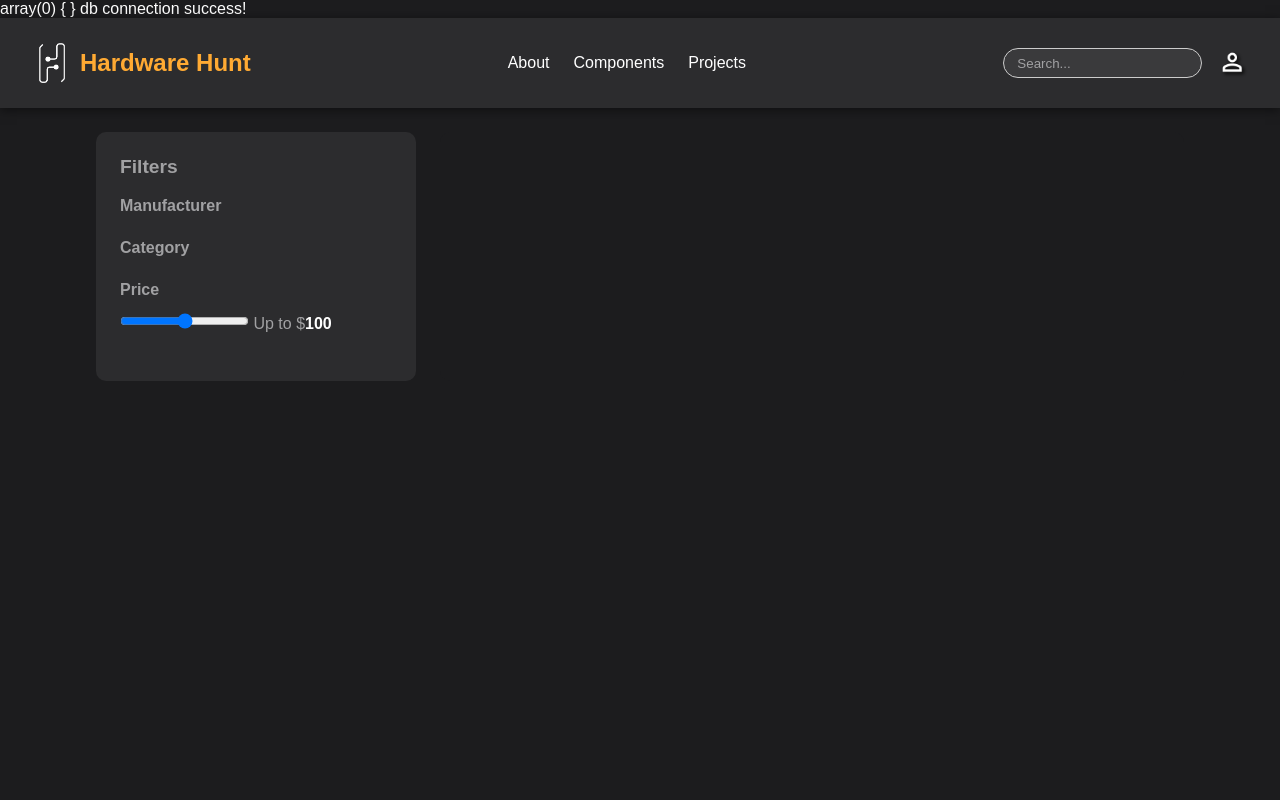
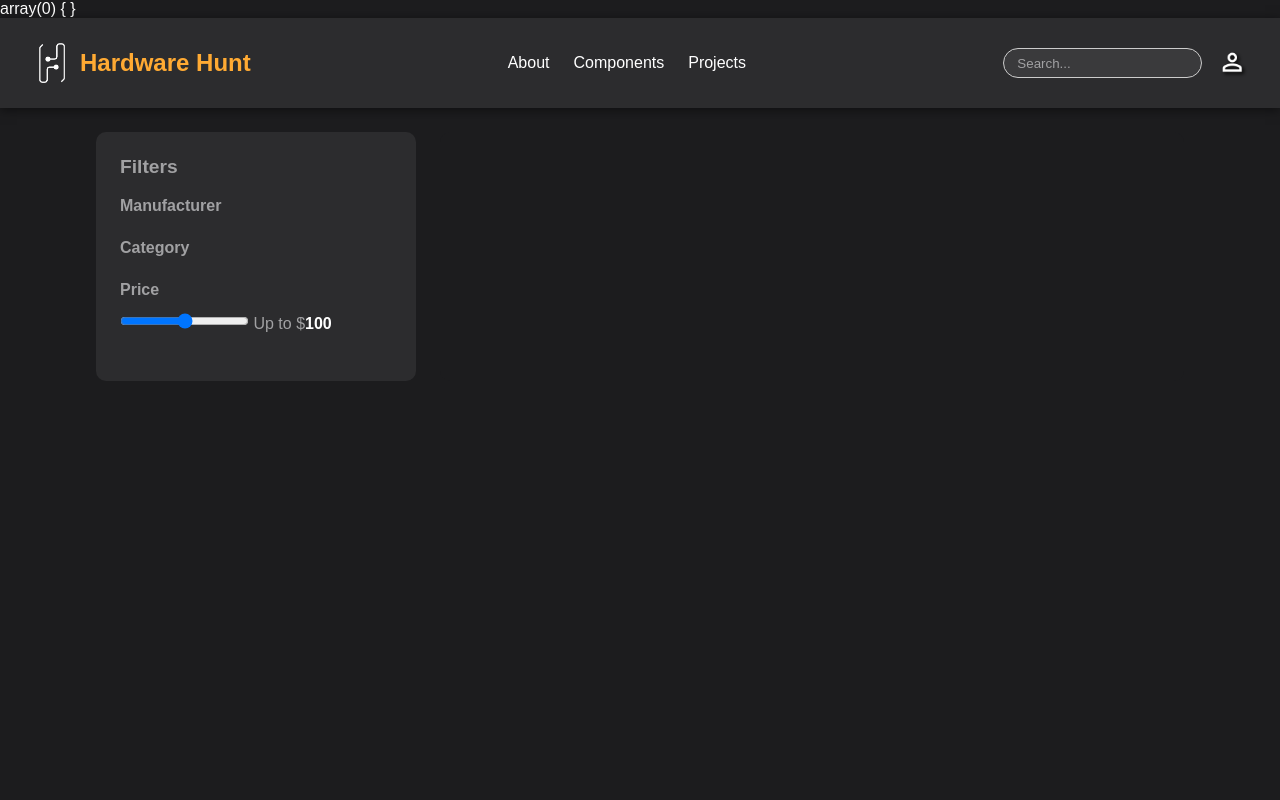
Before and after one commit to JonesMays/hardware_hunt, a PHP site: page /component_results.php in a window 1280 px wide. Run offline with PHP 8.4, Linux system fonts and the light colour scheme; data that the repository does not hold is empty.

Commit message:
commented out "db connection success"

```diff
--- a/hardwareHunt/component_details.php
+++ b/hardwareHunt/component_details.php
@@ -27,7 +27,7 @@ if($mysql->connect_errno) { //if error
     echo "db connection error : " . $mysql->connect_error; //tell me there was an erro
     exit(); //stop running page
 } else {
-    echo "db connection success!"; //slaytastic. no errors
+    //echo "db connection success!"; //slaytastic. no errors, removing to get rid of it on page
     //if you mess up username password serve then this error will come up.
 }
 ?>
--- a/hardwareHunt/component_results.php
+++ b/hardwareHunt/component_results.php
@@ -27,7 +27,7 @@ if($mysql->connect_errno) { //if error
     echo "db connection error : " . $mysql->connect_error; //tell me there was an erro
     exit(); //stop running page
 } else {
-    echo "db connection success!"; //slaytastic. no errors
+    // echo "db connection success!"; //slaytastic. no errors, removing to get rid of it on page
     //if you mess up username password serve then this error will come up.
 }
 ?>
--- a/hardwareHunt/project_details.php
+++ b/hardwareHunt/project_details.php
@@ -27,7 +27,7 @@ if($mysql->connect_errno) { //if error
     echo "db connection error : " . $mysql->connect_error; //tell me there was an erro
     exit(); //stop running page
 } else {
-    echo "db connection success!"; //slaytastic. no errors
+    //echo "db connection success!"; //slaytastic. no errors, removing to get rid of it on page
     //if you mess up username password serve then this error will come up.
 }
 ?>
--- a/hardwareHunt/search.php
+++ b/hardwareHunt/search.php
@@ -27,7 +27,7 @@ if($mysql->connect_errno) { //if error
     echo "db connection error : " . $mysql->connect_error; //tell me there was an erro
     exit(); //stop running page
 } else {
-    // echo "db connection success!"; //slaytastic. no errors
+    // echo "db connection success!"; //slaytastic. no errors, removing to get rid of it on page
     //if you mess up username password serve then this error will come up.
 }
 ?>
```
